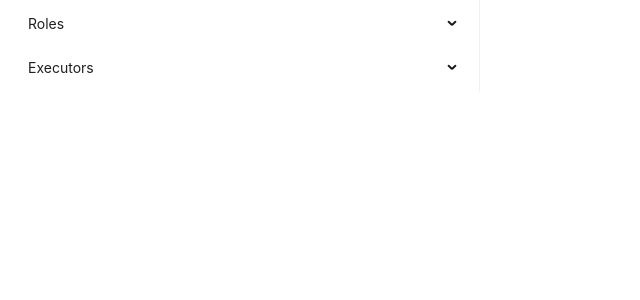
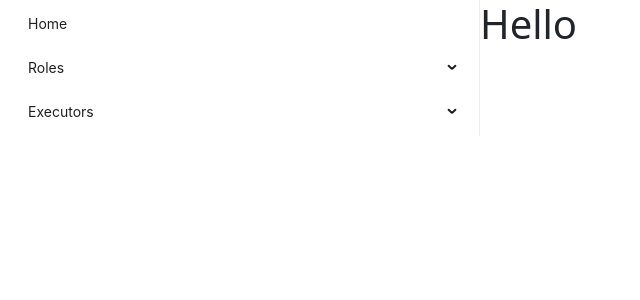
Before and after one commit to Gnatienko/resilience-client, a React (Create React App) app: page / in a window 1280 px wide. Before the commit this address had no page. Shown: the top 300 px of the page, without its empty margins (0-640 px from the left). Built offline with nearby package versions, Linux system fonts and the light colour scheme.

Commit message:
Hello page

```diff
--- a/src/App.js
+++ b/src/App.js
@@ -6,6 +6,7 @@ import AddRole from "./pages/AddRole"
 import Role from "./pages/Role"
 import Executor from "./pages/Executor"
 import AddExecutor from "./pages/AddExecutor"
+import Home from "./pages/Home"
 
 import "./App.css"
 
@@ -23,6 +24,7 @@ function App() {
           navigate(key)
         }}
       >
+        <Menu.Item key="/">Home</Menu.Item>
         <SubMenu key="roles" title={<span>Roles</span>}>
           <Menu.Item key="/roles">All roles</Menu.Item>
           <Menu.Item key="/roles/add">Add role</Menu.Item>
@@ -34,8 +36,8 @@ function App() {
       </Menu>
 
       <Routes>
-        <Route path="/role" element={<Role />}></Route>
         <Route path="/role/:id" element={<Role />}></Route>
+        <Route path="/" element={<Home />}></Route>
 
         <Route path="/roles" key="/roles" element={<Roles />}></Route>
         <Route path="/roles/add" element={<AddRole />}></Route>
--- /dev/null
+++ b/src/pages/Home.js
@@ -0,0 +1,5 @@
+function Home() {
+  return <h1>Hello</h1>
+}
+
+export default Home
```
